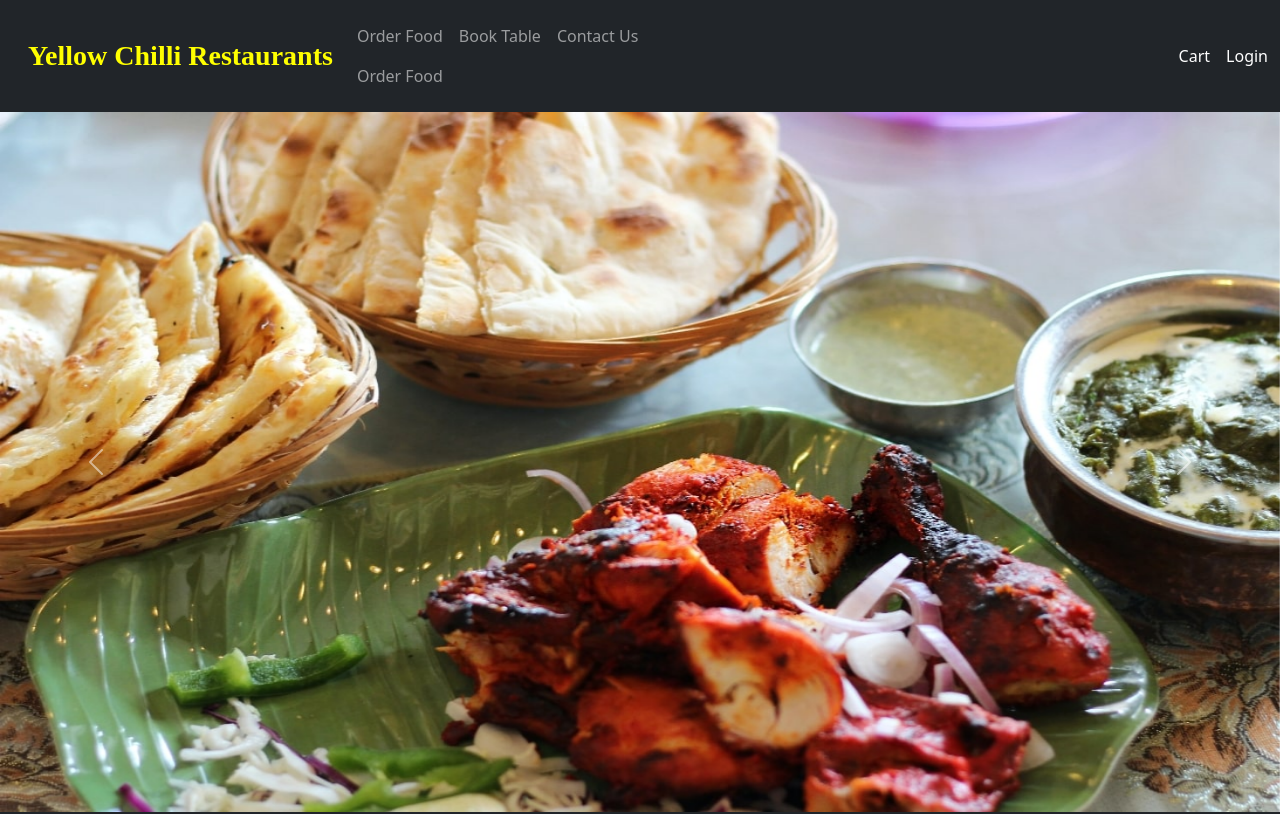
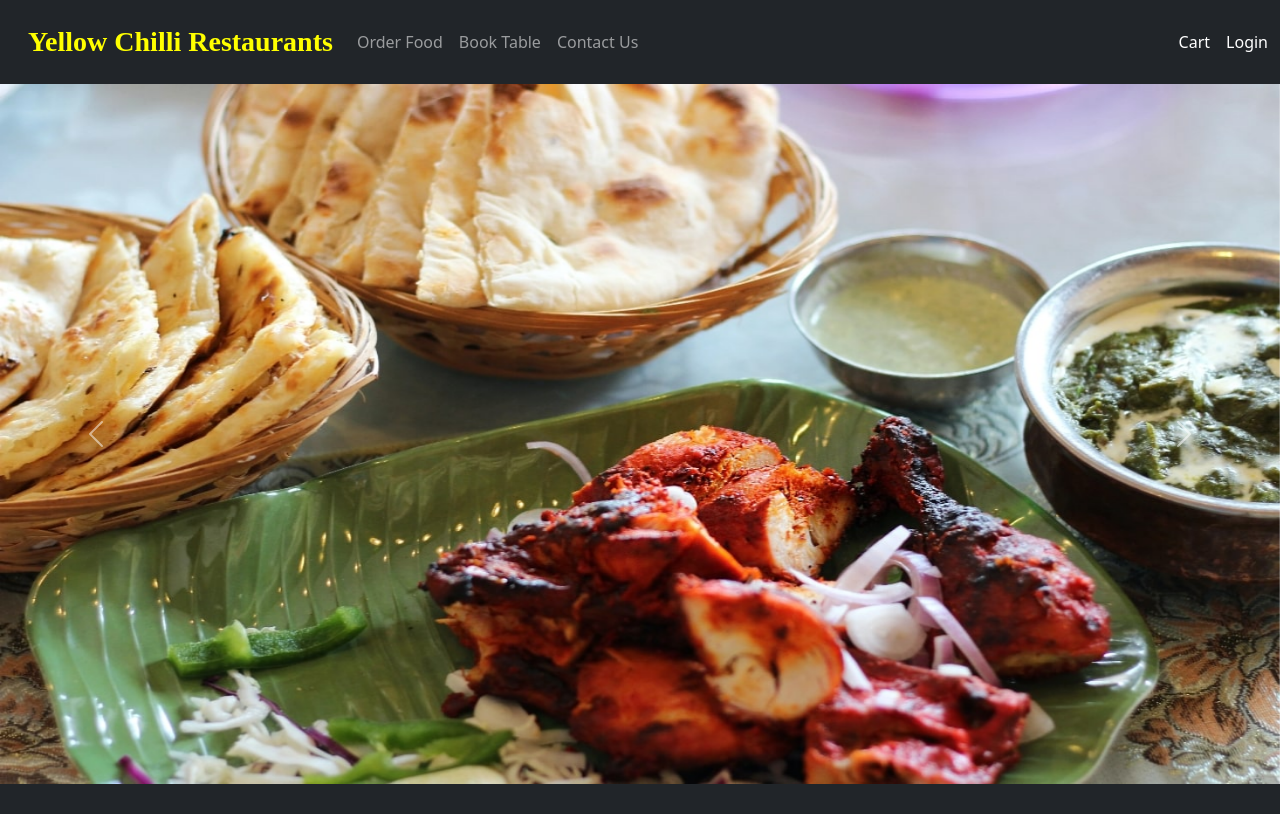
Before and after one commit to balakrishnajonnadula/Restaurant-Management-System, a React (Create React App) app: page / in a window 1280 px wide. Shown: the top 814 px of the page. Built offline with nearby package versions, Linux system fonts and the light colour scheme; a web font is replaced by a local one.

Commit message:
conflicts

```diff
--- a/src/Components/NavBar.js
+++ b/src/Components/NavBar.js
@@ -39,9 +39,6 @@ const NavBar = () => {
                 <Link className="nav-link"to={"/categories"}>
                   Order Food
                 </Link>
-                <a className="nav-link" href="#">
-                  Order Food
-                </a>
 
               </li>
               <li className="nav-item">
```
